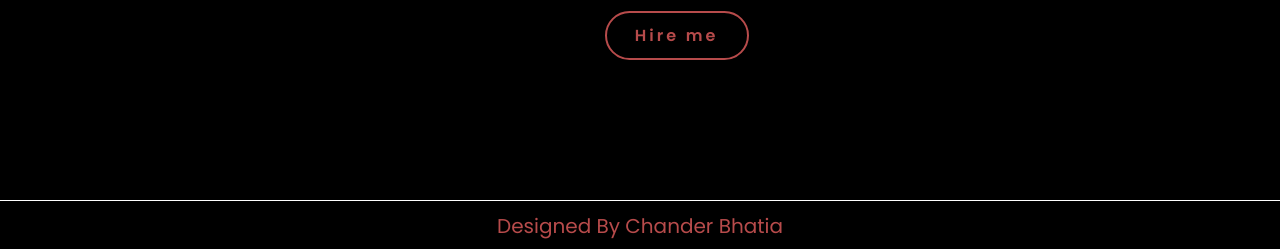
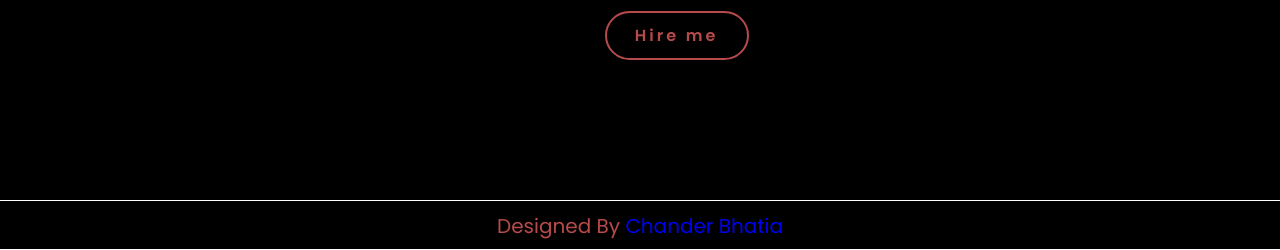
Before and after one commit to ChanderBhatia23/Portfolio, a plain HTML site: page index.html in a window 1280 px wide. Shown: the part 705-955 px from the top of the page. Drawn offline with Linux system fonts and the light colour scheme.

Commit message:
Update index.html

```diff
--- a/index.html
+++ b/index.html
@@ -47,6 +47,6 @@
   </section>
 
 
-  <footer><p>Designed By Chander Bhatia</p></footer>
+  <footer><p>Designed By <a href="https://chanderbhatia23.github.io/Portfolio/">Chander Bhatia</a></p></footer>
 </body>
 </html>
```
